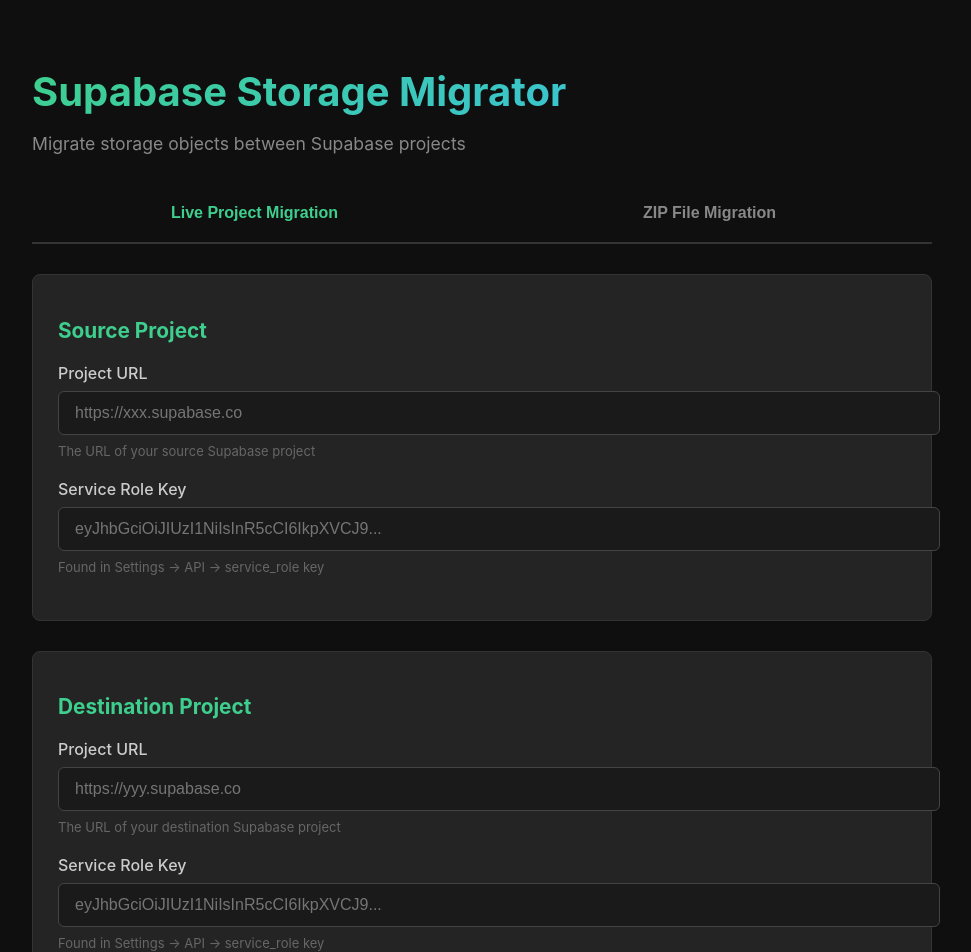
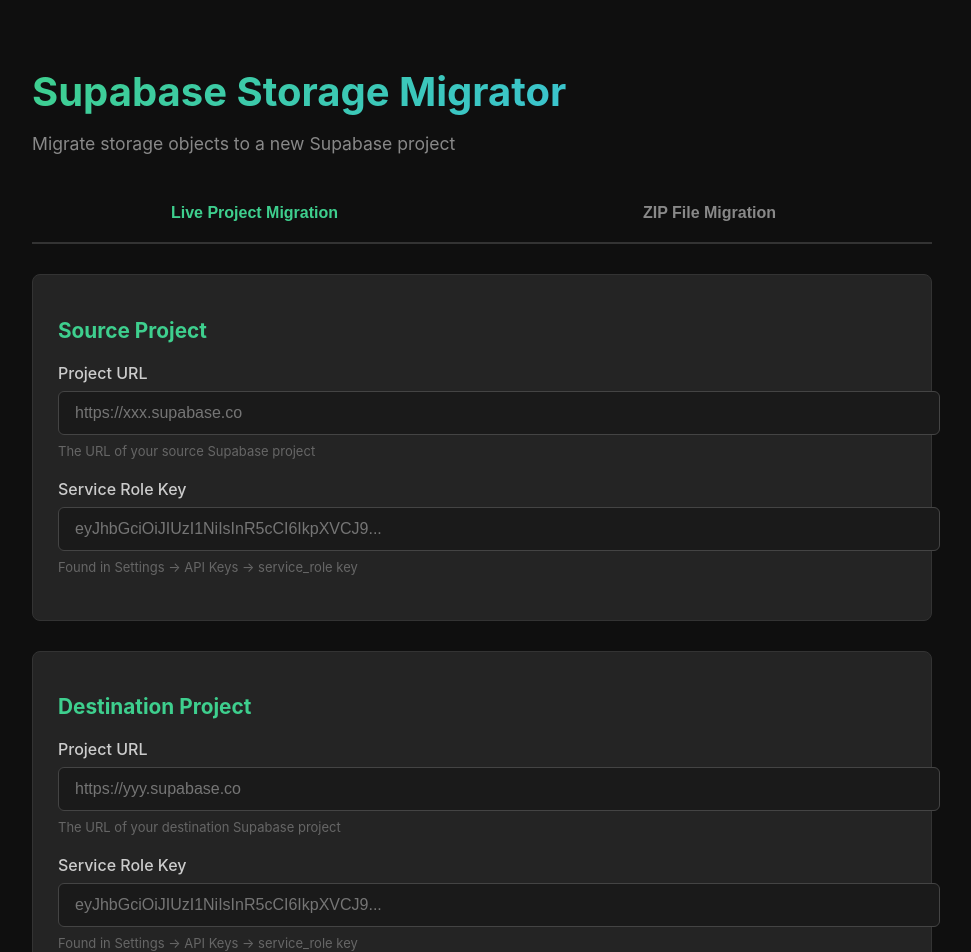
Before and after one commit to PLyn/supabase-storage-migrator, a SvelteKit app: page / in a window 1280 px wide. Shown: the top 952 px of the page, without its empty margins (158-1129 px from the left). Built offline with nearby package versions, Linux system fonts and the light colour scheme.

Commit message:
label fixes

```diff
--- a/src/routes/+page.svelte
+++ b/src/routes/+page.svelte
@@ -486,7 +486,7 @@
 
 <div class="container">
 	<h1>Supabase Storage Migrator</h1>
-	<p class="subtitle">Migrate storage objects between Supabase projects</p>
+	<p class="subtitle">Migrate storage objects to a new Supabase project</p>
 
 	<div class="tabs">
 		<button
@@ -527,7 +527,7 @@
 						bind:value={oldProjectKey}
 						disabled={isProcessing}
 					/>
-					<p class="help-text">Found in Settings → API → service_role key</p>
+					<p class="help-text">Found in Settings → API Keys → service_role key</p>
 				</div>
 			</div>
 		</div>
@@ -600,7 +600,7 @@
 				bind:value={newProjectKey}
 				disabled={isProcessing}
 			/>
-			<p class="help-text">Found in Settings → API → service_role key</p>
+			<p class="help-text">Found in Settings → API Keys → service_role key</p>
 		</div>
 	</div>
 
```
